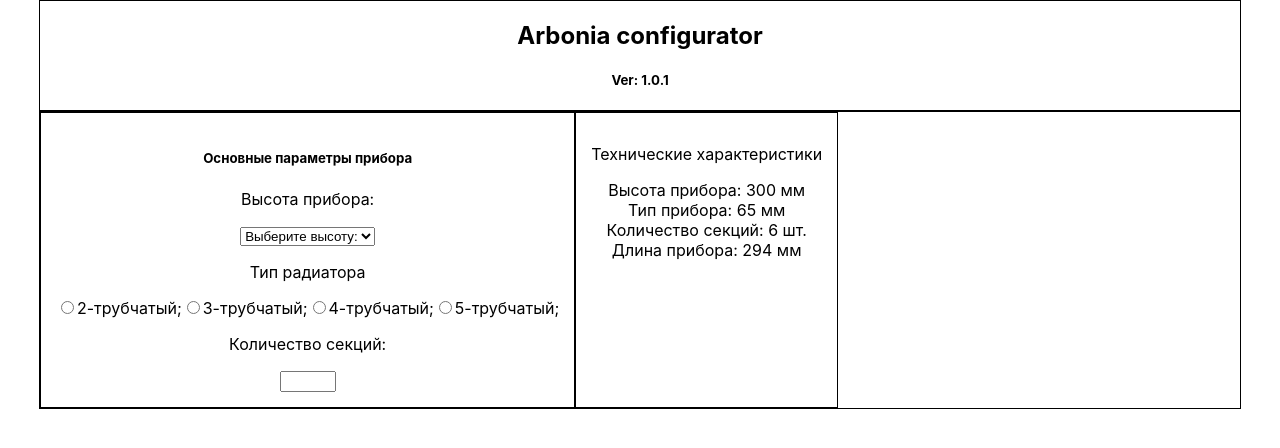
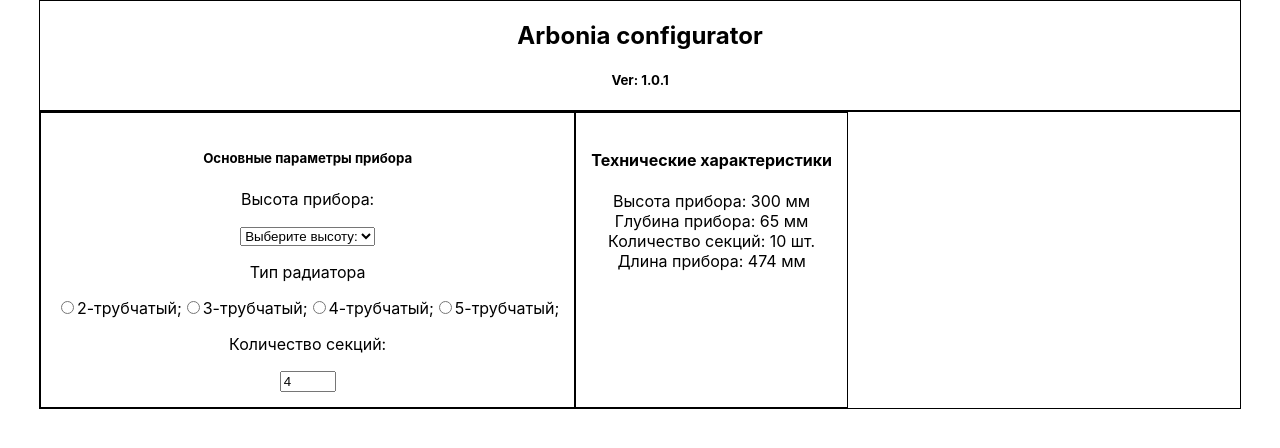
Before and after one commit to Richard-Sharp/Arbonia-configurator, a React (Create React App) app: page / in a window 1280 px wide. Shown: the top 448 px of the page. Built offline with nearby package versions, Linux system fonts and the light colour scheme.

Commit message:
Ver: 1.0.1_4: Configured work between Redux and UI.

```diff
--- a/src/Redux/Reducers/MainParamsReducer.js
+++ b/src/Redux/Reducers/MainParamsReducer.js
@@ -1,21 +1,43 @@
+const SET_RADIATORS_HEIGHT = 'MainParams/Params/SET_RADIATORS_HEIGHT';
+const SET_RADIATORS_TYPE = 'MainParams/Params/SET_RADIATORS_TYPE';
+
 let initialState = {
-			params: {
-				height: 300,
-				type: 65,
-			},
-			specifications: {},
-			quantitySections: 6
-		};
+	params: {
+		height: 300,
+		typeParam: 65,
+	},
+	specifications: {},
+	quantitySections: 10
+};
 
 
 export const MainParamsReducer = (state = initialState, action) => {
+	debugger
 	switch (action.type) {
-			// case SET_LOGIN_STATUS:
-			// 	return {...state, status: action.status};
+		case SET_RADIATORS_HEIGHT:
+			return {
+				...state,
+				params: {
+					...state.params,
+					height: action.height
+				}
+			}
+		case SET_RADIATORS_TYPE:
+			return {
+				...state,
+				params: {
+					...state.params,
+					typeParam: action.typeParam
+				}
+			}
 
 		default:
 			return state;
 	}
 }
 
+//Action creators:
+export const setRadiatorsHeight = (height) => ({type: SET_RADIATORS_HEIGHT, height});
+export const setRadiatorsType = (typeParam) => ({type: SET_RADIATORS_TYPE, typeParam});
+
 export default MainParamsReducer;
--- a/src/components/MainParams/MainParams.js
+++ b/src/components/MainParams/MainParams.js
@@ -1,14 +1,14 @@
 import React from 'react';
 import style from './Main.module.css';
-import Params from "./Params/Params";
-import SpecificationsContainer from "./ParamInfo/SpecificationsContainer";
+import SpecificationsContainer from "./Specifications/SpecificationsContainer";
+import ParamsContainer from "./Params/ParamsContainer";
 
 
 
 const MainParams = () => {
 	return (
 			<div className = {style.main}>
-				<Params />
+				<ParamsContainer />
 				<SpecificationsContainer />
 
 			</div>
--- a/src/components/MainParams/ParamInfo/SpecificationsContainer.js
+++ /dev/null
@@ -1,12 +0,0 @@
-import {connect} from "react-redux";
-import Specifications from "./Specifications";
-
-let mapState = (state) => ({
-	height: state.mainParams.params.height,
-	type: state.mainParams.params.type,
-	quantitySections: state.mainParams.quantitySections
-
-})
-
-const SpecificationsContainer = connect (mapState)(Specifications);
-export default SpecificationsContainer;
--- a/src/components/MainParams/Params/Params.js
+++ b/src/components/MainParams/Params/Params.js
@@ -1,14 +1,29 @@
 import React from 'react';
 import style from './Params.module.css';
+import {setRadiatorsType} from "../../../Redux/Reducers/MainParamsReducer";
 
-const Params = () => {
+const Params = (props) => {
+	let heightRef = React.createRef();
+	let quantityRef = React.createRef();
+
+	let onChangeParamHeight = () => {
+			props.setRadiatorsHeight(heightRef.current.value);
+	}
+	let onChangeParamType = (e) => {
+			props.setRadiatorsType(e.currentTarget.value);
+	}
+
+
+
 	return (
 			<div className = {style.container}>
 				<h5>Основные параметры прибора</h5>
 				<div className={style.height}>
 					<p>Высота прибора:</p>
-					<select name="height" id="heightParam" required>
-						<option value="none" selected disabled>Выберите высоту:</option>
+					<select name="height" id="heightParam" required
+									ref={heightRef}
+									onChange={onChangeParamHeight}>
+						<option value="0" selected disabled>Выберите высоту:</option>
 						<option value="300">300 мм</option>
 						<option value="500">500 мм</option>
 						<option value="600">600 мм</option>
@@ -21,15 +36,17 @@
 
 				<div className={style.type}>
 					<p>Тип радиатора</p>
-					<input name="type" type="radio" value="65" />2-трубчатый;
-					<input name="type" type="radio" value="105"/>3-трубчатый;
-					<input name="type" type="radio" value="145"/>4-трубчатый;
-					<input name="type" type="radio" value="185"/>5-трубчатый;
+					<div >
+					<input onChange={(e) => {onChangeParamType(e)}} name="type" type="radio" value="65" />2-трубчатый;
+					<input onChange={(e) => {onChangeParamType(e)}} name="type" type="radio" value="105" />3-трубчатый;
+					<input onChange={(e) => {onChangeParamType(e)}} name="type" type="radio" value="145"/>4-трубчатый;
+					<input onChange={(e) => {onChangeParamType(e)}} name="type" type="radio" value="185"/>5-трубчатый;
+					</div>
 				</div>
 
 				<div className={style.quantity}>
 					<p>Количество секций:</p>
-					<input type="number" name="sectionQuantity" min="4" max="60" step="1"/>
+					<input defaultValue='4' type="number" name="sectionQuantity" min="4" max="60" step="1"/>
 				</div>
 			</div>
 	);
--- /dev/null
+++ b/src/components/MainParams/Params/ParamsContainer.js
@@ -0,0 +1,28 @@
+import {connect} from "react-redux";
+import React from "react";
+import Params from "./Params";
+import {setRadiatorsHeight, setRadiatorsType} from "../../../Redux/Reducers/MainParamsReducer";
+
+
+class ParamsContainer extends React.Component {
+
+	// componentDidMount() {
+	// }
+
+	// componentDidUpdate(prevProps) {
+	// 	// if(prevProps.userId !== this.props.userId) {
+	// 	// 	this.props.updateDialogs(this.props.userId);
+	// 	// 	this.props.getNewMessagesCount();
+	// 	// }
+	// }
+
+
+	render() {
+
+		return <Params {...this.props} />
+	}
+}
+
+let mapState = (state) => ({})
+
+export default connect(mapState, {setRadiatorsHeight, setRadiatorsType})(ParamsContainer);
--- a/src/components/MainParams/ParamInfo/Specifications.js
+++ b/src/components/MainParams/Specifications/Specifications.js
@@ -3,9 +3,10 @@
 
 
 const Specifications = (props) => {
+debugger
 	return (
 			<div className={style.container}>
-				<p>Технические характеристики</p>
+				<h4>Технические характеристики</h4>
 				<div>
 					<span>Высота прибора: </span>
 					<span>
@@ -14,7 +15,7 @@
 				</div>
 
 				<div>
-					<span>Тип прибора: </span>
+					<span>Глубина прибора: </span>
 					<span>
 						{props.type} мм
 					</span>
--- /dev/null
+++ b/src/components/MainParams/Specifications/SpecificationsContainer.js
@@ -0,0 +1,35 @@
+import {connect} from "react-redux";
+import Specifications from "./Specifications";
+import React from "react";
+
+
+
+class SpecificationsContainer extends React.Component {
+
+	// componentDidMount() {
+	// }
+	//
+	// componentDidUpdate(prevProps) {
+	// 	// if(prevProps.userId !== this.props.userId) {
+	// 	// 	this.props.updateDialogs(this.props.userId);
+	// 	// 	this.props.getNewMessagesCount();
+	// 	// }
+	// }
+	//
+	// componentWillUnmount() {
+	// }
+
+	render() {
+
+		return <Specifications {...this.props} />
+	}
+}
+
+let mapState = (state) => ({
+	height: state.mainParams.params.height,
+	type: state.mainParams.params.typeParam,
+	quantitySections: state.mainParams.quantitySections
+
+})
+
+export default connect (mapState, null)(SpecificationsContainer);
```
Also changed, not shown: src/components/MainParams/Specifications/Specifications.module.css (renamed from src/components/MainParams/ParamInfo/Specifications.module.css).
